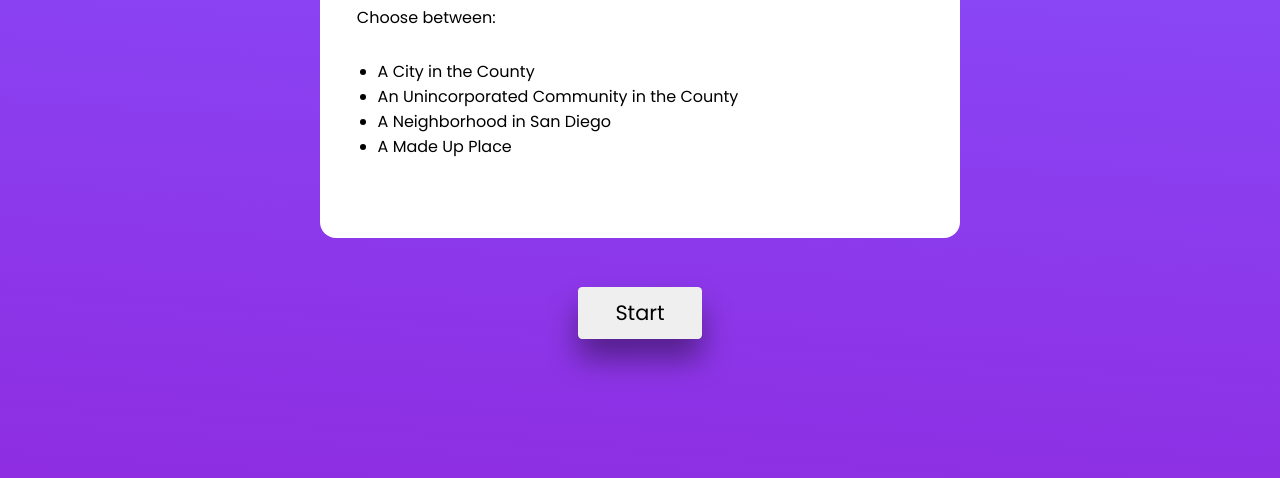
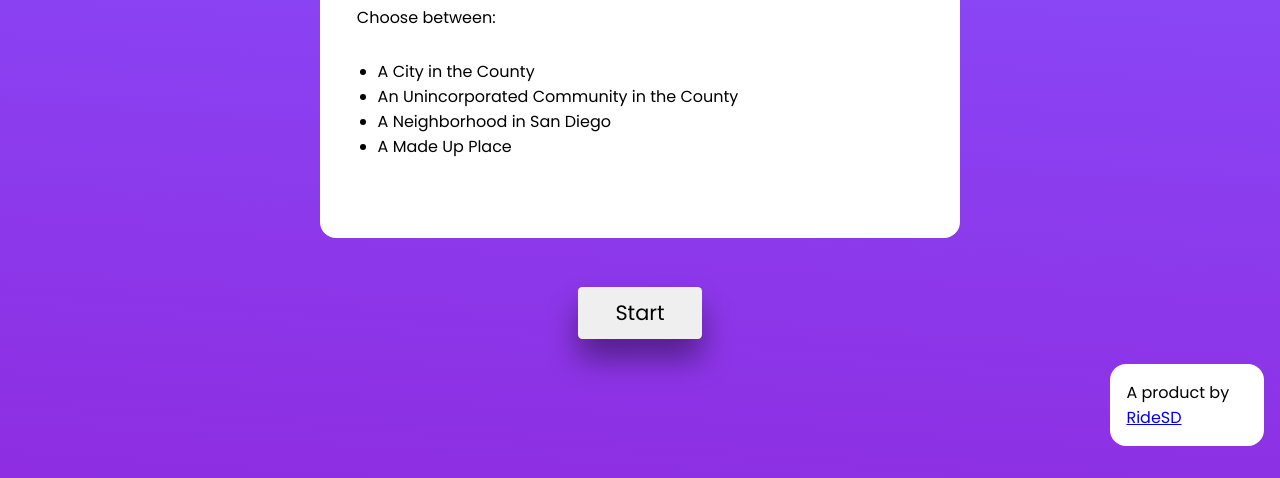
Before and after one commit to ride-sd/local_legends.sd, a website built with Vite: page index.html in a window 1280 px wide. Shown: the part 322-800 px from the top of the page. Built offline with nearby package versions, Linux system fonts and the light colour scheme.

Commit message:
add association with RideSD

```diff
--- a/index.html
+++ b/index.html
@@ -11,7 +11,10 @@
     <script src="https://cdn.usefathom.com/script.js" data-site="SNKTTYZS" defer></script>
   </head>
   <body>
-    <div id="app"></div>
+    <div id="app">
+
+    </div>
+    <div class="footer">A product by <a href="https://www.ridesd.org">RideSD</a></div>
     <script type="module" src="/src/main.ts"></script>
   </body>
 </html>
--- a/src/style.css
+++ b/src/style.css
@@ -35,6 +35,18 @@ body {
   margin: 3.1em 1.8em;
   border-radius: 1em;
   justify-content: space-between;
+}
+.footer {
+  position: absolute;
+  bottom: 0;
+  right: 0;
+  background-color: #ffffff;
+  padding: 1em 1em;
+  width: 12%;
+  margin: 2em 1em;
+  border-radius: 1em;
+  justify-content: space-between;
+  text-align: left;
 }
 
 @media (max-width: 768px) {
```
